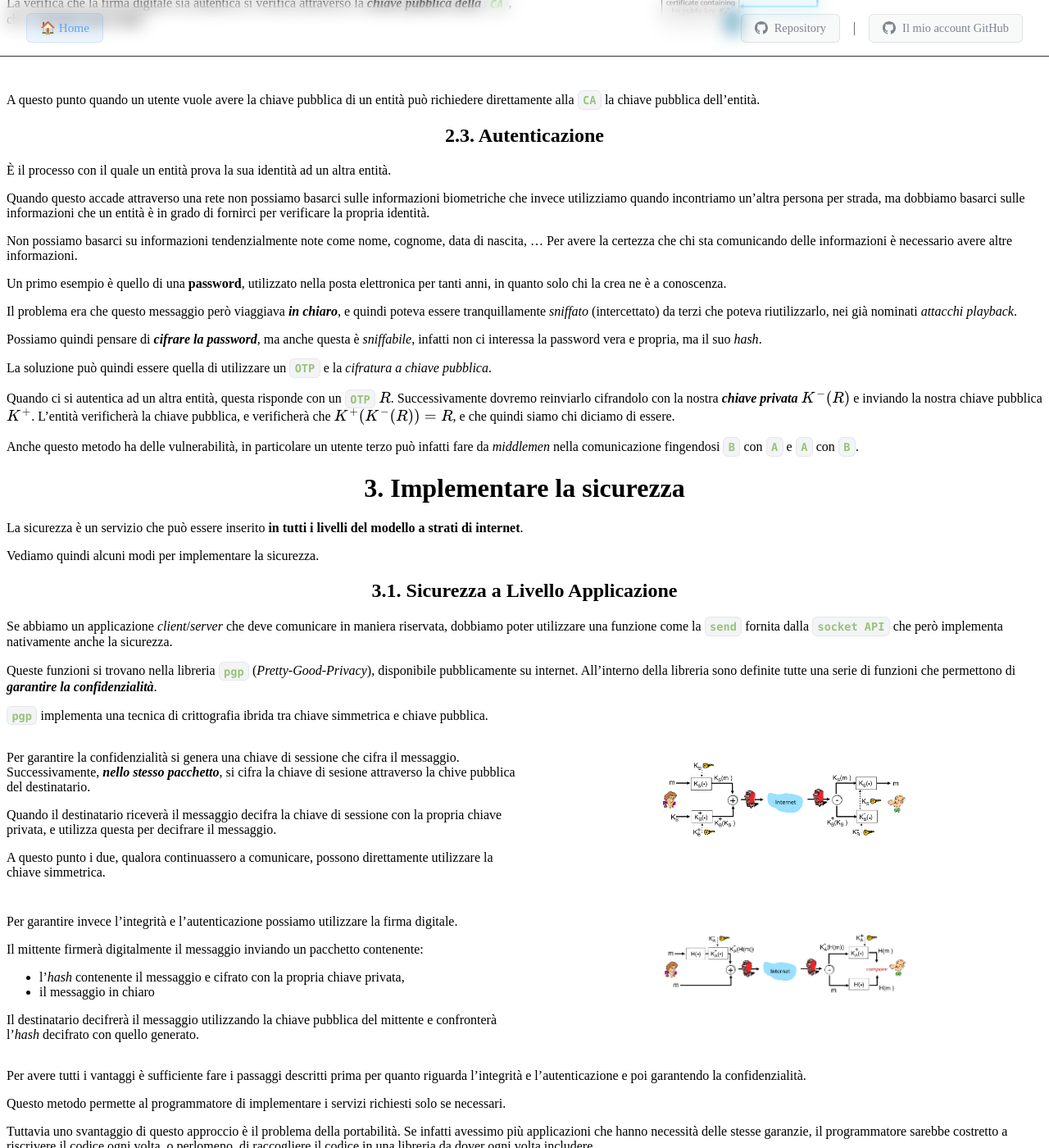
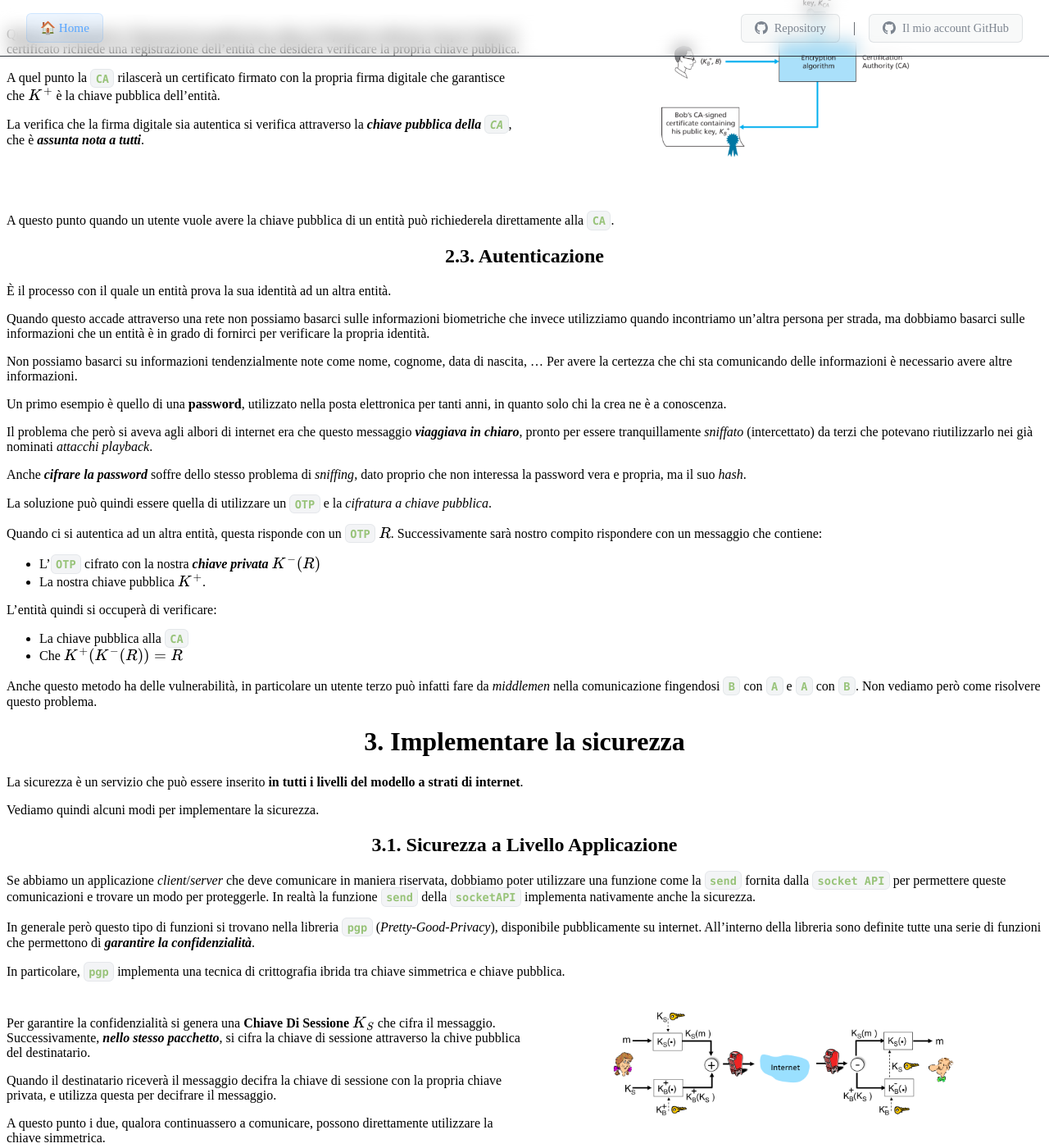
Before and after one commit to Gabriele-D-Cambria/Appunti-Reti-Informatiche-2025-2026, a Jekyll site: the page built from Sicurezza.md, in a window 1280 px wide and 1400 px high, scrolled down 7041 px. Shown: the whole window at 82% size. Built offline with Jekyll 4.4.1, drawn with Linux system fonts in a browser that asks for light colours; nearby versions of some CDN libraries; our own code applies the rules of GitHub Pages for plain Markdown files; some of the changed text lies outside the part shown.

Commit message:
Corretta grammatica e sintassi dei file: - Sicurezza - README

````diff
--- a/Sicurezza.md
+++ b/Sicurezza.md
@@ -40,7 +39,6 @@ Il termine sicurezza è molto generico e può intendere diversi aspetti:
 - **Autenticazione**: il trasmettitore deve ricevere la conferma che il destinatario sia davvero tale e non qualcun altro.
 - **Integrità del messaggio**: il trasmettitore vuole che il messaggio non venga alterato (né quando in transito né successivamente) da terzi.
 - **Permessi di accesso e disponibilità**: un dato servizio deve consentire l'accesso e la disponibilità agli utenti
-
 
 <img class="" src="./images/ns/intruder-simple-scheme.png">
 
@@ -77,14 +75,12 @@ Prima di poter accedere al messaggio $m$ deve riuscire a decifrarlo in qualche m
 Per valutare un algoritmo di cifratura si misura **_quanto è facile decifrarlo senza avere la chiave_**.
 
 Esistono due approcci attraverso i quali è possibile decifrare un messaggio senza la chiave:
-- **Brute Force**: prova **_tutte le chiavi possibili_** finché non trova quella corretta
-- **Analisi statistica**: si effettuano delle analisi sia sui messaggi che sugli utenti che scambiano i messaggi per recuperare pattern sui quali basarsi per recuperare la chiave.
+- **Brute Force**: prova **_tutte le chiavi possibili_** finché non trova quella corretta.
+- **Analisi statistica**: si effettuano delle analisi sia sui messaggi che sugli utenti per recuperare pattern sui quali basarsi per recuperare la chiave.
 
 ### 2.1.1. Crittografia a chiave simmetrica
 
-In questo assioma crittografico sia `Alice` che `Bob` possiedono **_la stessa chiave_** $K_S$ (per questo si dice simmetrica).
-
-Per decidere la chiave comune si utilizza un cifrario.
+In questo assioma crittografico sia `Alice` che `Bob` possiedono **_la stessa chiave_** $K_S$ (per questo si dice simmetrica), decisa a partire da un _cifrario_.
 
 Il più semplice cifrario è quello di **sostituzione**:
 > Si sostituisce un carattere con un altro
@@ -92,25 +88,24 @@ Il più semplice cifrario è quello di **sostituzione**:
 Un cifrario monoalfabetico sostituisce una lettera con un altra. Dato il semplice `plaintext: abcdefghijklmnopqrstuvwxyz` si può tradurre con il testo cifrato `ciphertext: mnbvcxzasdfghjklpoiuytrewq`.
 
 In questo caso:
-```plaintext
+```snippets
 bob. i love you. alice
 ```
 
 Diventa:
-```plaintext
+```snippets
 nkn. s gktc wky. mgsbc
 ```
 
 La chiave di cifratura è quindi **_mappata da un set di 26 lettere per mappare 26 lettere_**, ottenendo $26! - 1$ possibili chiavi.
 
+Un altro algoritmo più complesso è l'algoritmo a $n$ **cifrari di sostituzioni**:
+> Per ogni simbolo si effettua una sostituzione seguendo un diverso cifrario.
+> Il cifrario da utilizzare è ottenuto a partire dalla posizione del carattere. La lettera alla posizione $i$ utilizzerà il cifrario alla posizione $i \% n$ nel _cycling pattern_
 
-Un altro algoritmo più complesso è l'algoritmo a _$n$ cifrari di sostituzioni__
-> Per ogni simbolo si effettua una sostituzione seguendo un diverso cifrario.
-> Il cifrario da utilizzare è otenuto a partire dalla posizione del carattere. La lettera alla posizione $i$ utilizzerà il cifrario alla posizione $i \% n$ nel _cycling pattern_
+Dati $n$ cifrari con il seguente _cycling pattern_: $M_1, M_3, M_4, M_3, M_2$, cifrare una parola come `dog` verrà cifrata come: $M_1(d)M_3(o)M_4(g)$.
 
-Dati $n$ cifrari con il seguente _cycling pattern_: $M_1, M_3, M_4, M_3, M_2$, cifrare una parola come `dog` verrà cifrata come : $M_1(d)M_3(o)M_4(g)$.
-
-In questo caso la chiave corrisponde prorpio al **numero di cifrari** e al _cyclic pattern_ utilizzato.
+In questo caso la chiave corrisponde proprio al **numero di cifrari** e al _cyclic pattern_ utilizzato.
 
 Questi tipi di cifrari soffrono del problema che nella lingua molte parole sono _standard_ nei discorsi, così come il numero di parole sensate composte da poche lettere sono poche, ed è quindi possibile decifrare almeno quelle poche parole.
 
@@ -137,17 +132,17 @@ Una challenge di decriptazione dimostrò che per decriptare la chiave in _brute
 
 Allora si passò al `3DES` che critpa tre volte un messaggio con tre diverse chiavi.
 
-Dal 2001 lo standard è diventato l'`AES`, che processa dati in blocchi di `128bit` utilizzando chiavi di `128`, `192` o `256 bit` .
+Dal 2001 lo standard è diventato l'`AES`, che processa dati in blocchi di `128 bit` utilizzando chiavi di `128`, `192` o `256 bit`.
 
-È stato dimostrato che per decifrare in _brute force_ un messaggio che con il `DES` ci vuole un `1s` ci vuole circa _**149 trilioni di anni**_, basandosi sulla tecnologia dell'epoca.
+È stato dimostrato che decifrare in _brute force_ un messaggio, che se cifrato con `DES` impiegherebbe 1 secondo, necessita di circa _**149 trilioni di anni**_, basandosi sulla tecnologia dell'epoca.
 
 #### 2.1.1.1. Trasmissione della chiave
 
-Dobbiamo capire come permettere a due entità di scambiarsi la chiave in modo sicuro.
+Il problema diventa quindi quello di capire come permettere a due entità di scambiarsi la chiave in modo sicuro.
 
-Il metodo più semplice sarebbe quello di permettere ai due personaggi di incontrarsi di persona , cosa però non sempre possibile.
+Il metodo più semplice sarebbe quello di permettere ai due personaggi di incontrarsi di persona, cosa però non sempre possibile.
 
-Un altro modo potrebbe essere quello di utilizzare una **_crittografia a chiave pubblica_**, ma vedremo più avanti che ha poco senso logico.
+Un altro modo potrebbe essere quello di utilizzare una **_crittografia a chiave pubblica_**, ma vedremo più avanti che ha poco senso logico utilizzare un tipo di cifratura per instaurarne un altro, se non quello di voler ottimizzare i tempi di computazione dei messaggi cifrati.
 
 Il terzo approccio è quello di utilizzare un `KDC` (_Key Distribution Center_), un entità distribuita terza fidata che permette di fare da intermediario tra le entità.
 
@@ -155,11 +150,10 @@ Quando un entità $i$ si registra presso un `KDC` ottiene una chiave $K_{i-KDC}$
 
 Quando si vuole comunicare con un nuovo utente $j$, si invia una richiesta cifrata al `KDC`: $K_{i-KDC}(i, j)$.
 Questo risponde con un messaggio cifrato con $K_{i-KDC}$ contenente:
-- **_chiave di sessione_** $R_1$:  è una chiave a tempo che andrà utilizzata da $i$ e $j$
-- **_tiket_**: un _**messaggio cifrato con $K_{j-KDC}$**_ contenente informazioni sul mittente $i$ e la chiave di sessione $R_1$
+- **_Chiave Di Sessione_** $R_1$:  è una chiave a tempo che andrà utilizzata da $i$ e $j$
+- **_Ticket_**: un _**messaggio cifrato con $K_{j-KDC}$**_ contenente informazioni sul mittente $i$ e la chiave di sessione $R_1$
 
-A questo punto $i$ deve occuparsi di **inoltrare così com'è il tiket a $j$**.
-Quando $j$ la riceve è in grado di decifrarla poiché utilizza la propria chiave e otterrà informazioni su $i$ e la **_nuova chiave da utilizzare per le comunicazioni con $i$_**.
+A questo punto $i$ deve occuparsi di **inoltrare così com'è il ticket a $j$**, così che quando $j$ la riceverà potrà ottenere le informazioni su $i$ e sulla **_nuova chiave da utilizzare per le comunicazioni_**. Utilizzando la propria chiave $K_{j-KDC}$ infatti riesce a decifrare il messaggio in quanto, come vedremo dopo, $K(K(m)) = m$.
 
 ### 2.1.2. Crittografia a chiave pubblica
 
@@ -187,13 +183,11 @@ Per ottimizzare al meglio le comunicazioni in caso di messaggi grossi si utilizz
 
 ## 2.2. Integrità della comunicazione
 
-L'**integrità della comunicazione**, nota anche come _autenticazione dei mesasaggi_, permette di essere sicuro che i messaggi:
-- Avere la certezza che il mittente dei messaggi sia chi dice di essere
-- Avere la certezza che il messaggio non sia stato manomesso in alcun modo durante il transito
+L'**integrità della comunicazione**, nota anche come _autenticazione dei mesasaggi_, permette di avere la certezza che:
+- Il mittente dei messaggi sia chi dice di essere
+- Il messaggio non sia stato manomesso in alcun modo durante il transito
 
-Prendiamo il caso più semplice, ovvero un singolo messaggio.
-
-Prima di parlare di come viene garantita l'integrità della comunicazione, ripassiamo le _funzioni hash_.
+Per capire come viene garantita l'integrità della comunicazione, ripassiamo le _funzioni hash_.
 
 ### 2.2.1. Funzioni Hash
 
@@ -246,20 +240,21 @@ Lo standard più popolare di `MAC` oggi in utilizzo è `HMAC [RFC 2104]` che dop
 
 Inizialmente si **copiano i messaggi che `Alice` invia** e si salvano localmente.
 
-Successivamente si **inoltrano questi messaggi a `Bob`**.
+Successivamente si **inoltrano questi messaggi a `Bob`** senza modificarli, così da passare il controllo del `MAC`.
 
-Questi messaggi, poiché non sono manomessi, passano il controllo del `MAC`, e possono essere dannosi. Infatti se venisse intercettata una richiesta di bonifico, questa potrebbe essere inoltrata ripetutamente da parte di `Trudy`.
+Seppur non manomessi, questi messaggi possono comunque essere dannosi: se venisse intercettata ad esempio una richiesta di bonifico, questa potrebbe essere inoltrata ripetutamente da parte di `Trudy`.
 
 Questo tipo di attacchi sfruttano una vulnerabilità di `MAC`, il fatto che **_si verifica chi produce il messaggio, ma non chi lo invia_**.
-Infatti non vi sono verifiche di "freschezza" del messaggio, quindi che sia passato "poco tempo" tra la creazione del messaggio con l'invio del messaggio con la ricezione di esso.
+Infatti non vi sono verifiche di "freschezza" del messaggio, quindi che sia passato "poco tempo" tra la creazione, l'invio e la ricezione di esso.
 
 Esistono diversi modi per implementare questo livello di sicurezza, uno ad esempio è quelle delle _One-Time-Password_, ovvero `OTP`.
 
-A partire da un _seed_ si generano pseudocasualmente ogni `x` secondi un nuovo codice `c`.
-Quando un utente invia il messaggio si inserisce in `m + s` anche questo codice `R` provvedendo a fare l'_hashing_ di `H(m+s+R)`.
-Chi riceve il messaggio provvederà anche lui a effettuare l'_hash_ di `m+s+R`, avendo accesso **_al medesimo codice in quell'istante_**.
-Se i due combaciano allora si ha la certezza che:
-- Chi ha generato il messaggio è chi ha dett odi essere, poiché condividiamo lo stesso `s`
+A partire da un _seed_ si genera pseudocasualmente ogni `x` secondi un nuovo codice `R`. Quando un utente invia il messaggio si inserisce in `m + s` anche questo codice `R` provvedendo a fare l'_hashing_ di `H(m+s+R)`.
+
+Chi riceve il messaggio provvederà anche lui a effettuare l'_hash_ di `m+s+R`. Il codice `R` del destinatario sarà _**uguale a quello del destinatario in ogni istante**_, in quanto i due condividono _seed_ e tempi di generazione.
+
+Se i due _hash_ combaciano allora si ha la certezza che:
+- Chi ha generato il messaggio è chi ha detto di essere, poiché condividiamo lo stesso `s`
 - Chi ha inviato il messaggio lo ha fatto nell'ultima "finestra dell'`OTP`", poiché hanno utilizzato lo stesso `R` generato da un algoritmo pseudocasuale nello stesso istante.
 
 ### 2.2.3. Firme Digitali
@@ -283,8 +278,8 @@ $$
 $$
 
 Notiamo ora il motivo. Infatti:
-- $K^-(K^+(m)) = m$ permette la lettura di un messaggio ricevuto da un altro utente che conosceva la nostra _chiave pubblica_.
-- $m = K^+(K^-(m))$ permette invece la verifica che un utente abbia firmato un documento decifrando questa firma con la sua _chiave pubblica_ e verificando che combaci con il messaggio.
+- $K^-(K^+(m)) = m$ &emsp; permette la lettura di un messaggio ricevuto da un altro utente che conosceva la nostra _chiave pubblica_.
+- $m = K^+(K^-(m))$ &emsp; permette invece la verifica che un utente abbia firmato un documento decifrando questa firma con la sua _chiave pubblica_ e verificando che combaci con il messaggio.
 
 La verifica infatti dimostra che **_chi ha firmato ha utilizzato la chiave privata della persona per la quale si è spacciato_**.
 Così possiamo dimostrare che:
@@ -292,7 +287,7 @@ Così possiamo dimostrare che:
 - Nessun altro ha firmato il documento
 - `Bob` ha firmato proprio `m` e non un altro documento diverso.
 
-Tuttavia avevamo anche detto che la crittografia di grandi messaggi richiede tanto _overhead_. Per risolvere ciò quello che si fa è **_firmare il digest della funzione di hash ottenuto dal messaggio_**.
+Tuttavia avevamo anche detto che la crittografia di grandi messaggi richiede tanto _overhead_. Per risolvere ciò quello che si fa è **_firmare il digest della funzione di hash ottenuto dal messaggio_**, ovvero un hash di dimensione fissata ottenuto dal testo del messaggio originale utilizzando una funzione nota.
 In questo modo abbiamo le garanzie della _crittografia della chiave pubblica_, ottimizzando le dimensioni attraverso le funzioni di _hash_.
 
 Di seguito possiamo vedere come può avvenire l'invio e la ricezione di un messaggio.
@@ -328,8 +323,7 @@ La verifica che la firma digitale sia autentica si verifica attraverso la **_chi
 </div>
 </div>
 
-A questo punto quando un utente vuole avere la chiave pubblica di un entità può richiedere direttamente alla `CA` la chiave pubblica dell'entità.
-
+A questo punto quando un utente vuole avere la chiave pubblica di un entità può richiederela direttamente alla `CA`.
 
 ## 2.3. Autenticazione
 
@@ -342,17 +336,22 @@ Per avere la certezza che chi sta comunicando delle informazioni è necessario a
 
 Un primo esempio è quello di una **password**, utilizzato nella posta elettronica per tanti anni, in quanto solo chi la crea ne è a conoscenza.
 
-Il problema era che questo messaggio però viaggiava **_in chiaro_**, e quindi poteva essere tranquillamente _sniffato_ (intercettato) da terzi che poteva riutilizzarlo, nei già nominati _attacchi playback_.
+Il problema che però si aveva agli albori di internet era che questo messaggio _**viaggiava in chiaro**_, pronto per essere tranquillamente _sniffato_ (intercettato) da terzi che potevano riutilizzarlo nei già nominati _attacchi playback_.
 
-Possiamo quindi pensare di **_cifrare la password_**, ma anche questa è _sniffabile_, infatti non ci interessa la password vera e propria, ma il suo _hash_.
+Anche **_cifrare la password_** soffre dello stesso problema di _sniffing_, dato proprio che non interessa la password vera e propria, ma il suo _hash_.
 
 La soluzione può quindi essere quella di utilizzare un `OTP` e la _cifratura a chiave pubblica_.
 
-Quando ci si autentica ad un altra entità, questa risponde con un `OTP` $R$.
-Successivamente dovremo reinviarlo cifrandolo con la nostra **_chiave privata_** $K^-(R)$ e inviando la nostra chiave pubblica $K^+$.
-L'entità verificherà la chiave pubblica, e verificherà che $K^+(K^-(R)) = R$, e che quindi siamo chi diciamo di essere.
+Quando ci si autentica ad un altra entità, questa risponde con un `OTP` $R$. Successivamente sarà nostro compito rispondere con un messaggio che contiene:
+- L'`OTP` cifrato con la nostra **_chiave privata_** $K^-(R)$
+- La nostra chiave pubblica $K^+$.
 
-Anche questo metodo ha delle vulnerabilità, in particolare un utente terzo può infatti fare da _middlemen_ nella comunicazione fingendosi `B` con `A` e `A` con `B`.
+
+L'entità quindi si occuperà di verificare:
+- La chiave pubblica alla `CA`
+- Che $K^+(K^-(R)) = R$
+
+Anche questo metodo ha delle vulnerabilità, in particolare un utente terzo può infatti fare da _middlemen_ nella comunicazione fingendosi `B` con `A` e `A` con `B`. Non vediamo però come risolvere questo problema.
 
 # 3. Implementare la sicurezza
 
@@ -362,17 +361,17 @@ Vediamo quindi alcuni modi per implementare la sicurezza.
 
 ## 3.1. Sicurezza a Livello Applicazione
 
-Se abbiamo un applicazione _client_/_server_ che deve comunicare in maniera riservata, dobbiamo poter utilizzare una funzione come la `send` fornita dalla `socket API` che però implementa nativamente anche la sicurezza.
+Se abbiamo un applicazione _client_/_server_ che deve comunicare in maniera riservata, dobbiamo poter utilizzare una funzione come la `send` fornita dalla `socket API` per permettere queste comunicazioni e trovare un modo per proteggerle. In realtà la funzione `send` della `socketAPI` implementa nativamente anche la sicurezza.
 
-Queste funzioni si trovano nella libreria `pgp` (_Pretty-Good-Privacy_), disponibile pubblicamente su internet.
+In generale però questo tipo di funzioni si trovano nella libreria `pgp` (_Pretty-Good-Privacy_), disponibile pubblicamente su internet.
 All'interno della libreria sono definite tutte una serie di funzioni che permettono di **_garantire la confidenzialità_**.
 
-`pgp` implementa una tecnica di crittografia ibrida tra chiave simmetrica e chiave pubblica.
+In particolare, `pgp` implementa una tecnica di crittografia ibrida tra chiave simmetrica e chiave pubblica.
 
 <div class="grid2">
 <div class="">
 
-Per garantire la confidenzialità si genera una chiave di sessione che cifra il messaggio. Successivamente, **_nello stesso pacchetto_**, si cifra la chiave di sesione attraverso la chive pubblica del destinatario.
+Per garantire la confidenzialità si genera una **Chiave Di Sessione** $K_S$ che cifra il messaggio. Successivamente, **_nello stesso pacchetto_**, si cifra la chiave di sessione attraverso la chive pubblica del destinatario.
 
 Quando il destinatario riceverà il messaggio decifra la chiave di sessione con la propria chiave privata, e utilizza questa per decifrare il messaggio.
 
@@ -380,7 +379,7 @@ A questo punto i due, qualora continuassero a comunicare, possono direttamente u
 
 </div>
 <div class="">
-<img class="" src="./images/ns/email-confidentiality.png">
+<img class="70" src="./images/ns/email-confidentiality.png">
 </div>
 <div class="">
 
@@ -393,7 +392,7 @@ Il mittente firmerà digitalmente il messaggio inviando un pacchetto contenente:
 Il destinatario decifrerà il messaggio utilizzando la chiave pubblica del mittente e confronterà l'_hash_ decifrato con quello generato.
 </div>
 <div class="">
-<img class="" src="./images/ns/email-integrity-and-auth.png">
+<img class="70" src="./images/ns/email-integrity-and-auth.png">
 </div>
 </div>
 
@@ -419,11 +418,11 @@ Prima di `TLS` era utilizzato il protocollo `SSL` (_Secure Socket Layer_) che pe
 
 Vediamo adesso una versione semplificata del protocollo `TLS`.
 
-Sicuramente avremo questi passaggi:
-- **handshake**: gli _host_ utilizzano i propri certificati e chiavi private per autenticarsi l'un l'altro e scambiarsi/creare una chiave simmetrica
-- **key derivation**: gli _host_ utilizzano la chiave simmetrica per _recuperare altre chiavi_, come il _segreto_
-- **data transfer**: si ha lo scambio di dati come uno _stream di record_ diviso in _record_
-- **chiusura della connessione**: si inviano dei messaggi speciali per chiudere la connessione in maniera sicura
+Questo protocollo semplificato comprende i seguenti passaggi del protocollo completo:
+1. **Handshake**: gli _host_ utilizzano i propri certificati e chiavi private per autenticarsi l'un l'altro e scambiarsi/creare una chiave simmetrica
+2. **Key Derivation**: gli _host_ utilizzano la chiave simmetrica per _recuperare altre chiavi_, come il _segreto_
+3. **Data Transfer**: si ha lo scambio di dati come uno _stream di record_ diviso in _record_
+4. **Chiusura Della Connessione**: si inviano dei messaggi speciali per chiudere la connessione in maniera sicura
 
 ### 3.3.1. Handshake
 
@@ -449,6 +448,8 @@ Quando entrambi avranno lo stesso $MS$ si generano quattro chiavi:
 - $K_S$: chaive di cifraggio per i dati inviati dal server al client
 - $M_S$: chiave MAC per i dati inviati dal server al client
 
+<small>(La chiave MAC coincide con il <em>secret</em> nominato precedentemente)</small>
+
 Queste chiavi vengono generati attraverso una funzione di derivazione di chiavi (`KDF`) che utilizza come _seed_ il $MS$ e altri dati per generare le chiavi.
 
 Per cifrare i dati inviati all'interno di un flusso si divide il flusso in una serie di _record_ composti da:
@@ -461,12 +462,12 @@ Ogni record viene quindi cifrato utilizzando la chiave simmetrica e solo dopo vi
 Questi record sono susciettibili a attacchi di _re-ordering_ da un eventuale _man-in-the-middle_ e a attacchi di _replay_.
 
 Per proteggere questi record quello che si fa è:
-- Generare il `MAC` anche a partire dal numero di sequenza del `TLS` per proteggere dal _re-ordering_
+- Non unsare un singolo `MAC`, ma rigenerarlo per ogni record a partire dal numero di sequenza del `TLS` per proteggere dal _re-ordering_
 - Utilizzare un `nonce` (come la 2FA) per proteggere da attacchi di _replay_.
 
 ### 3.3.2. Chiusura
 
-Per evitare attacchi di tipo _truncation_, nei quale un agressore crea un finto messsaggio di chiusura terminando la connessione tra gli host, si rende sicuro anche il messaggio di chiusura.
+Per evitare attacchi di tipo _truncation_, nei quale un aggressore crea un finto messsaggio di chiusura terminando la connessione tra gli host, si rende sicuro anche il messaggio di chiusura.
 
 In particolare si inserisce nei vari record un nuovo campo **types** che è settato a `0` se il record scambia dati o `1` se è un record di chiusura.
 
@@ -518,12 +519,12 @@ Quando questo messaggio arriverà ad al _gateway router_ del _branch office_ o a
 
 </div>
 <div class="">
-<img class="" src="./images/ns/VPN-scheme.png">
+<img class="70" src="./images/ns/VPN-scheme.png">
 </div>
 </div>
 
 Esistono due principali protocolli che permettono l'`IPsec`:
-- **Authentication Header Protocol** (`AH`): fornisce autenticazione della sorgente e integrità dei dati, ma non implementa la confidenzialità della comunicazione. È definito in `[RFC 4302]`
+- **Authentication Header Protocol** (`AHP`): fornisce autenticazione della sorgente e integrità dei dati, ma non implementa la confidenzialità della comunicazione. È definito in `[RFC 4302]`
 - **Encapsulation Security Protocol** (`ESP`): fornisce autenticazione del sorgente, integrità dei dati e confidenzialità della comunicazione sfruttando il _tunneling_. È definito in `[RFC 4303]`.
 
 Tra i due quello più ampiamente utilizzato è `ESP`.
@@ -533,7 +534,7 @@ Tra i due quello più ampiamente utilizzato è `ESP`.
 <div class="grid2">
 <div class="">
 
-`IPsec` introduce la _**security association**_ (`SA`), ovvero una associazione per garantire i servizi di sicurezza tra due punti (tipicamente tra _gateway routers_) in modo unidirezionale.
+`IPsec` introduce la _**Security Association**_ (`SA`), ovvero una associazione per garantire i servizi di sicurezza tra due punti (tipicamente tra _gateway routers_) in modo unidirezionale.
 Per ottenere una comunicazione bidirezionale si avranno due `SA`.
 
 `IPsec` è quindi un protocollo _connection-oriented_, a differenza di `IP` che è _connectionless_.
@@ -612,7 +613,7 @@ Esistono tre tipi di _firewall_:
 - **_Stateful Packet Filters_**
 - **_Application Gateways_**
 
-Nei primi due casi la rete interna è connessa a quella esterna attraverso il _router firewall_
+Nei primi due casi la rete interna è connessa a quella esterna attraverso il _router firewall_.
 
 ### 3.6.1. Stateless Packet Filters
 
````
Also changed, not shown: other parts of Sicurezza.md (+7 -6 lines), README.md (+2 -2 lines).
